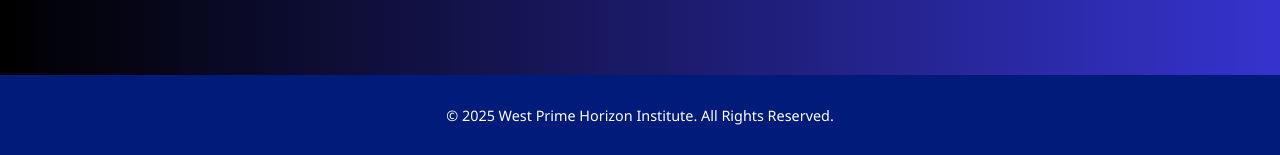
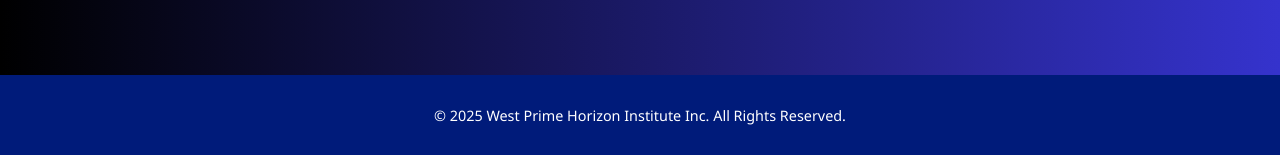
Before and after one commit to OkeBits/Enrollment, a Flask app: page /enrolled in a window 1280 px wide. Shown: the part 645-800 px from the top of the page. Run offline with Flask 3, Linux system fonts and the light colour scheme; data comes from the database, SQL or seed files in the repository.

Commit message:
Update enrolled.html

```diff
--- a/templates/enrolled.html
+++ b/templates/enrolled.html
@@ -57,7 +57,7 @@
   </div>
 
   <div class="footer">
-    <p>&copy; 2025 West Prime Horizon Institute. All Rights Reserved.</p>
+    <p>&copy; 2025 West Prime Horizon Institute Inc. All Rights Reserved.</p>
   </div>
 </body>
 </html>
```
